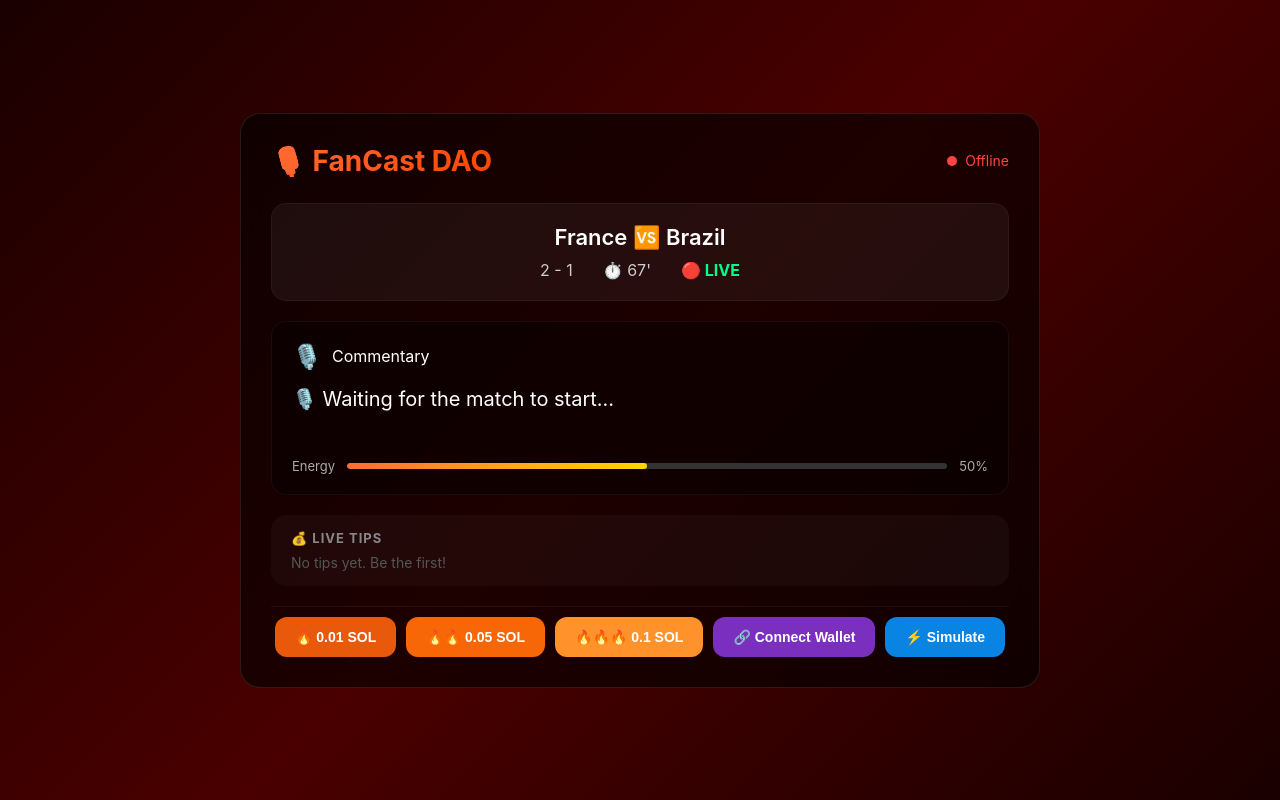
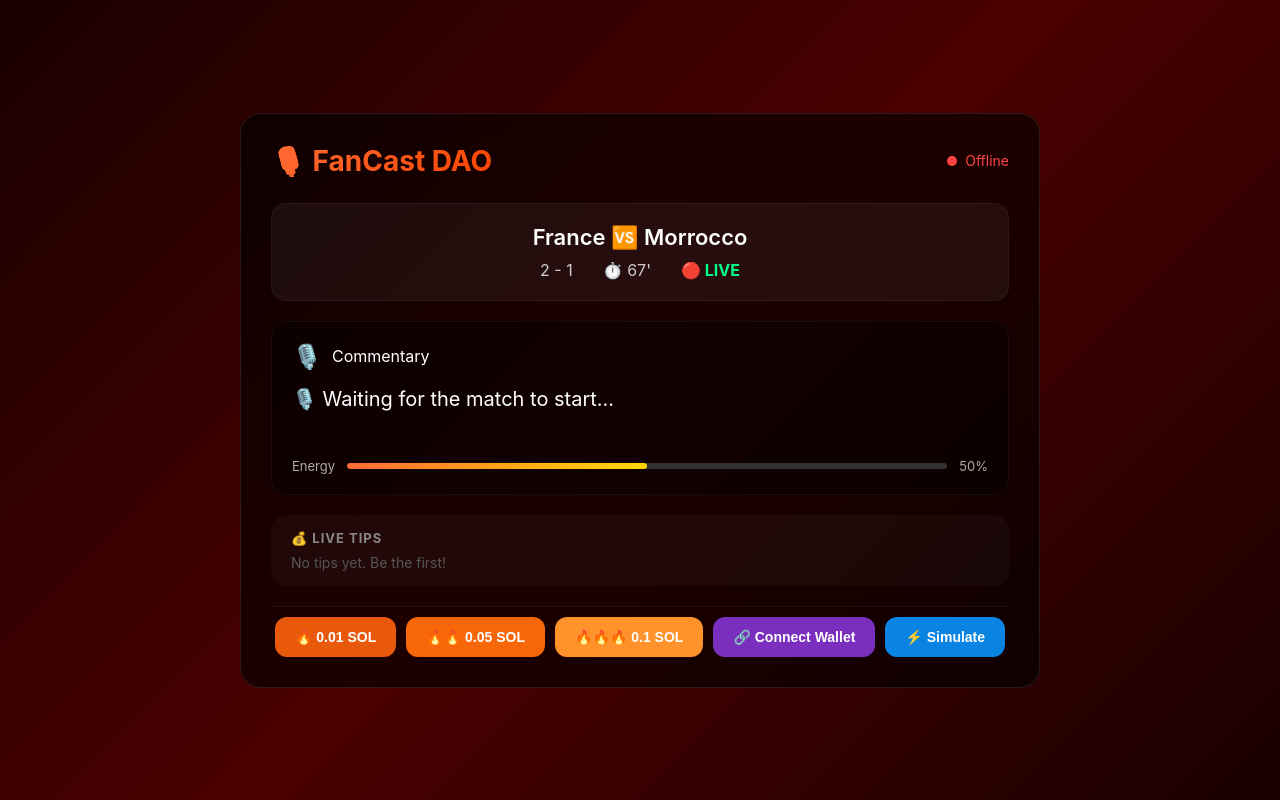
Before and after one commit to NOVA-X-Code/FanCast-DAO, a plain HTML site: page public/index.html in a window 1280 px wide. Drawn offline with Linux system fonts and the light colour scheme.

Commit message:
Update index.html

```diff
--- a/public/index.html
+++ b/public/index.html
@@ -19,7 +19,7 @@
 
         <!-- Match Status -->
         <div class="match-status">
-            <h2 id="matchTitle">France 🆚 Brazil</h2>
+            <h2 id="matchTitle">France 🆚 Morrocco</h2>
             <div class="match-info">
                 <span id="matchScore">2 - 1</span>
                 <span id="matchMinute">⏱️ 67'</span>
```
